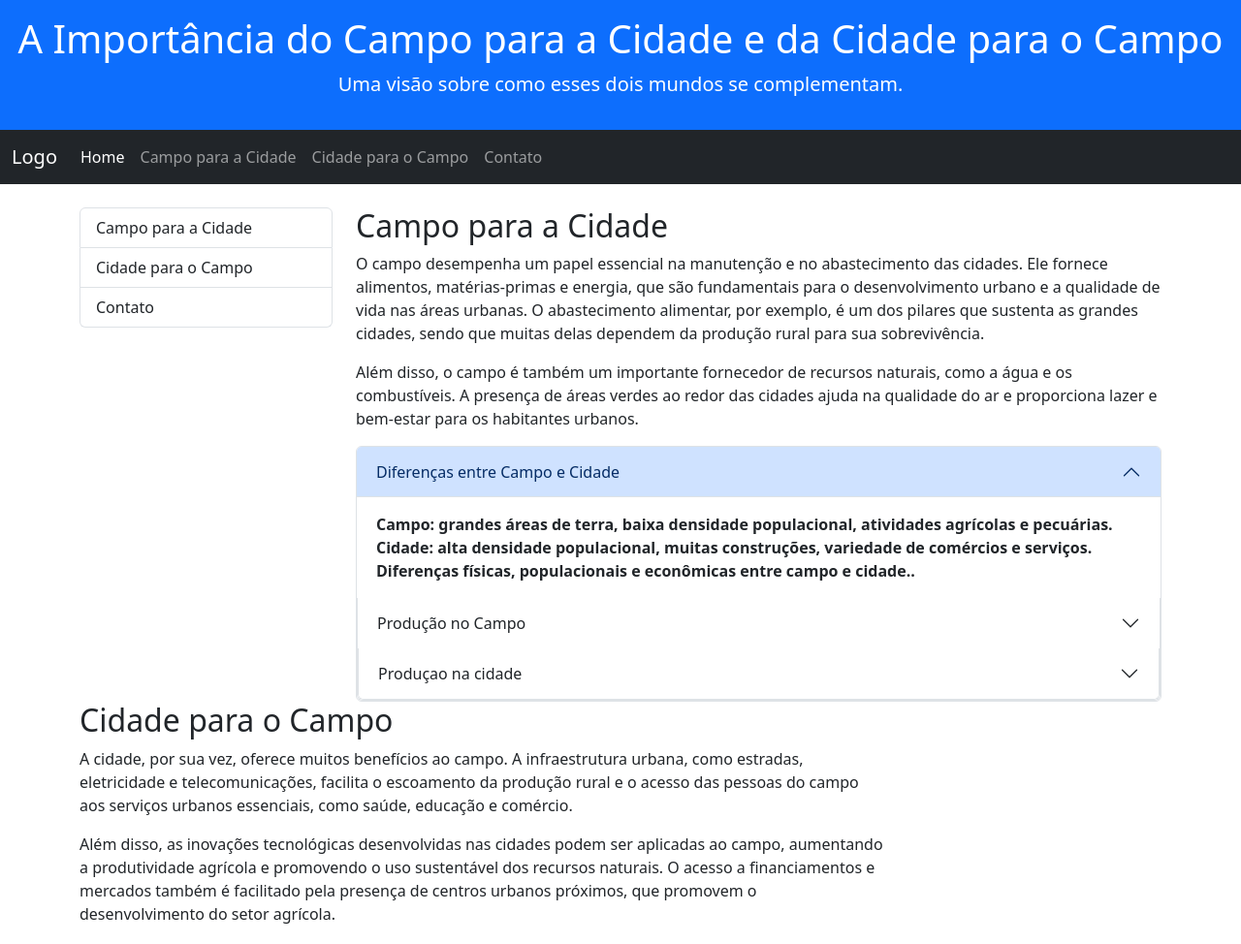
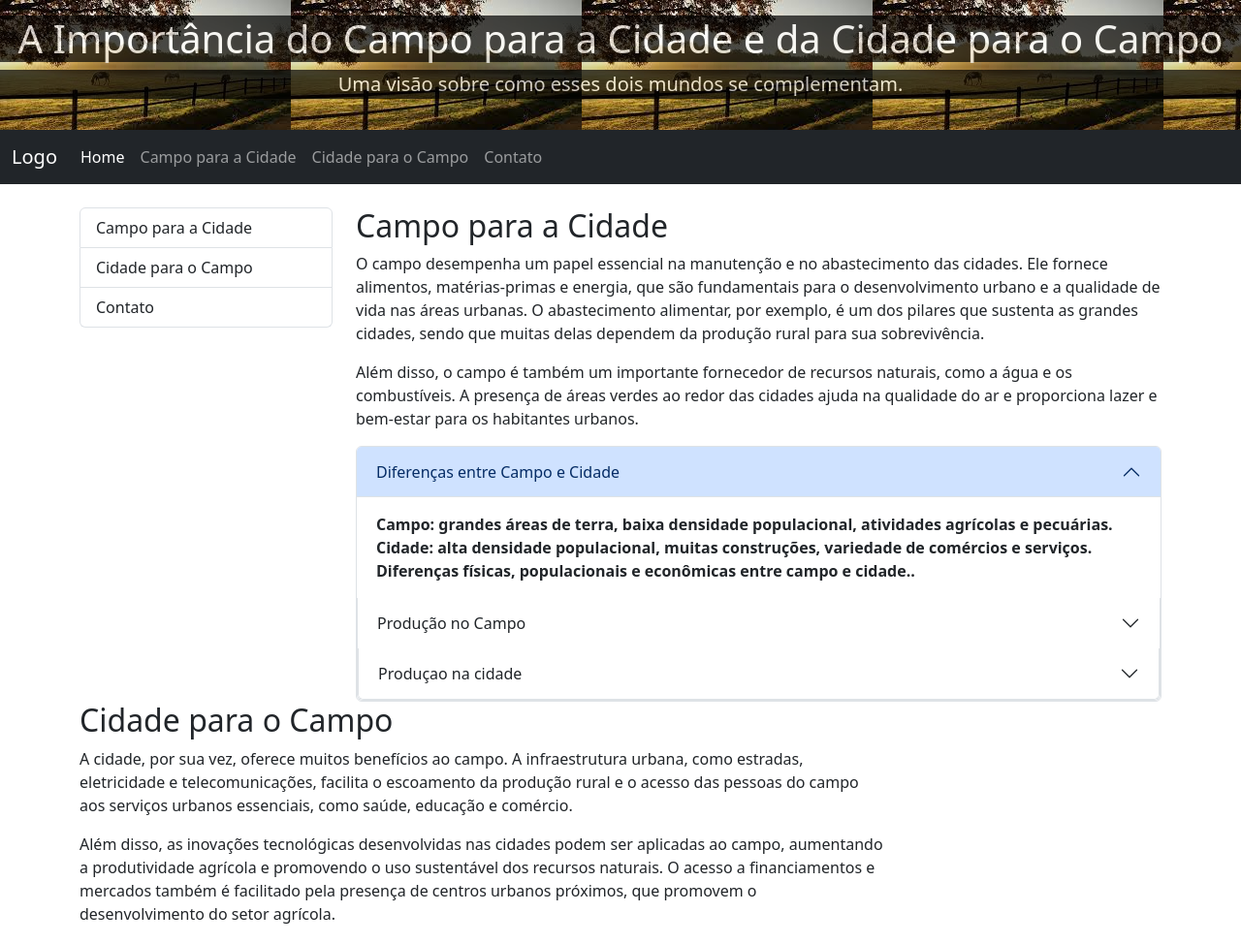
Before and after one commit to m4ri4j/Agrinhoemm, a plain HTML site: page index.html in a window 1280 px wide. Shown: the top 974 px of the page at 97% size. Drawn offline with nearby package versions, Linux system fonts and the light colour scheme.

Commit message:
imagem fundo

```diff
--- a/index.html
+++ b/index.html
@@ -5,6 +5,7 @@
     <meta name="viewport" content="width=device-width, initial-scale=1.0">
     <title>A Importância do Campo para a Cidade e da Cidade para o Campo</title>
     <!-- Inclusão do CSS do Bootstrap -->
+     <link rel="stylesheet" href="style.css">
     <link href="https://cdn.jsdelivr.net/npm/bootstrap@5.3.0-alpha1/dist/css/bootstrap.min.css" rel="stylesheet">
 </head>
 <body>
--- /dev/null
+++ b/style.css
@@ -0,0 +1,14 @@
+header {
+    background-image: url(campo.jpeg);
+}
+
+header h1 {
+    background-color: black;
+    opacity: 0.7;
+
+}
+
+.lead{
+    background-color: black;
+     opacity: 0.7;
+}
```
